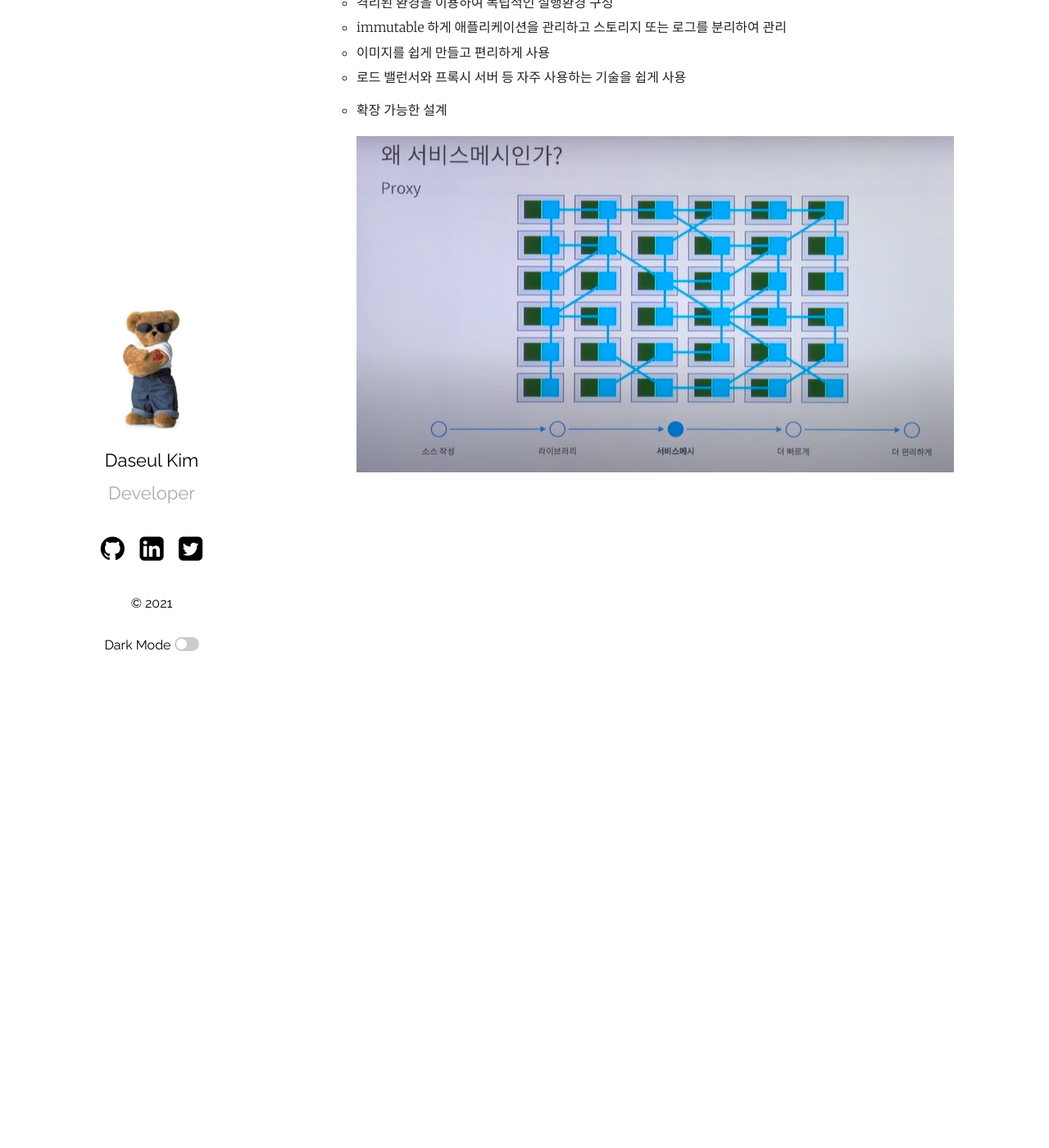
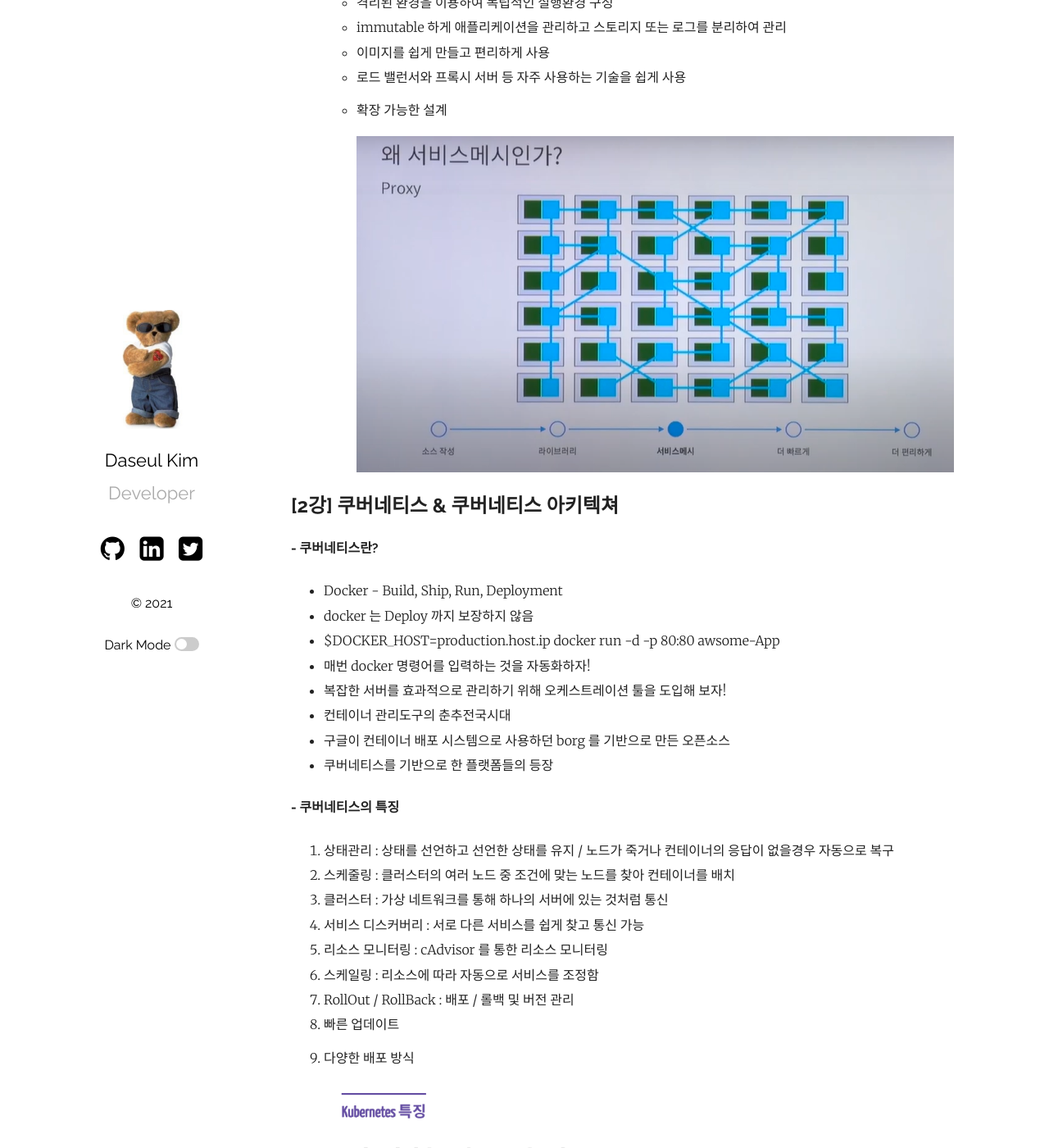
Before and after one commit to das101096/my-blog, a Jekyll site: the page built from _posts/2021-05-26-kubernetes.markdown, in a window 1280 px wide and 1400 px high, scrolled down 6349 px. Shown: the whole window at 82% size. Built offline with Jekyll 4.4.1, drawn with Linux system fonts in a browser that asks for light colours; some of the changed text lies outside the part shown.

Commit message:
kuber3 commit

```diff
--- a/_posts/2021-05-26-kubernates.markdown
+++ b/_posts/2021-05-26-kubernetes.markdown
@@ -145,7 +145,7 @@ T아카데미 - 컨테이너 오케스트레이션 쿠버네티스 살펴보기
       * docker swarm
           - 호스트 os에 Agent만 설치하면 간단하게 작동하고 빠름
           - 단순한 구조에서 효과적임
-      * **<span style="color:red">kubernates</span>**
+      * **<span style="color:red">kubernetes</span>**
           - 구글에서 개발한 컨테이너 배포 확장 운영 도구
           - 표준
           - 대규모에 적함
@@ -176,3 +176,85 @@ T아카데미 - 컨테이너 오케스트레이션 쿠버네티스 살펴보기
       * 확장 가능한 설계
 
         <img data-action="zoom" src='{{ "/image/72.PNG" | relative_url }}' alt='absolute'>
+
+## [2강] 쿠버네티스 & 쿠버네티스 아키텍쳐
+
+#### - **쿠버네티스란?**
+  - Docker - Build, Ship, Run, Deployment
+  - docker 는 Deploy 까지 보장하지 않음
+  - $DOCKER_HOST=production.host.ip docker run -d -p 80:80 awsome-App
+  - 매번 docker 명령어를 입력하는 것을 자동화하자!
+  - 복잡한 서버를 효과적으로 관리하기 위해 오케스트레이션 툴을 도입해 보자!
+  - 컨테이너 관리도구의 춘추전국시대
+  - 구글이 컨테이너 배포 시스템으로 사용하던 borg 를 기반으로 만든 오픈소스
+  - 쿠버네티스를 기반으로 한 플랫폼들의 등장
+
+#### - **쿠버네티스의 특징**
+  1. 상태관리 : 상태를 선언하고 선언한 상태를 유지 / 노드가 죽거나 컨테이너의 응답이 없을경우 자동으로 복구
+  2. 스케줄링 : 클러스터의 여러 노드 중 조건에 맞는 노드를 찾아 컨테이너를 배치
+  3. 클러스터 : 가상 네트워크를 통해 하나의 서버에 있는 것처럼 통신
+  4. 서비스 디스커버리 : 서로 다른 서비스를 쉽게 찾고 통신 가능
+  5. 리소스 모니터링 : cAdvisor 를 통한 리소스 모니터링
+  6. 스케일링 : 리소스에 따라 자동으로 서비스를 조정함
+  7. RollOut / RollBack : 배포 / 롤백 및 버전 관리
+  8. 빠른 업데이트
+  9. 다양한 배포 방식
+
+      <img data-action="zoom" src='{{ "/image/73.PNG" | relative_url }}' alt='absolute'>
+
+        * DAEMON SET : 모든 노드에 꼭 하나씩 띄우고 싶을 경우, EX 모든서버 모니터링
+        * REPLICA SET : 갯수 제어, EX 3대를 띄우고 싶음
+        * STATEFUL SETS : 순서를 지정하고 싶을 경우
+        * JOB
+        * REPLICATION CONTROLLER  : 현재 사용 x
+
+  10. Ingress 설정 : 도메인, ip, port 도메인과 path를 지정하면 자동으로 인지
+  11. namespace & label
+  12. RBAC : 누가 어떤권한을 가지고 있을지 제어 (누가 - user, 어떻게? - pod)
+  13. 다양한 환경 지원
+
+#### - **기본 개념**
+
+  <img data-action="zoom" src='{{ "/image/74.PNG" | relative_url }}' alt='absolute'>
+
+  - pod
+      * 컨테이너를 한번 더 감싼 개념을 pod 이라고 함
+      * 하나의 팟에 여러 컨테이너가 들어가면 서로 통신 가능
+
+        <img data-action="zoom" src='{{ "/image/75.PNG" | relative_url }}' alt='absolute'>
+
+  -  ReplicaSet
+      * replicas 라는 옵션으로 갯수 지정
+
+        <img data-action="zoom" src='{{ "/image/76.PNG" | relative_url }}' alt='absolute'>
+
+  - 상태를 어떻게 관리할까 ? Object Spec - YAML
+      * 나는 XX 라는 이름의 팟을 갖고싶다.
+        그 안에는 N개의 XX 라는 이름을 가진 컨테이너가 있고 XX 이미지를 사용합니다.
+      * desired state
+
+  - **<span style="color:red">원하는 상태 (desired state)를 다양한 오브젝트에 라벨을 붙여 정의(yaml) 하고 API 서버에 전달한다.</span>**
+
+  - Architecture
+
+      <img data-action="zoom" src='{{ "/image/77.PNG" | relative_url }}' alt='absolute'>
+
+      * Master : 마스터 서버는 다양한 모듈이 확장성을 고려하여 기능별로 쪼개져 있는 것이 특징, 관리자만 접속할 수 있도록 보안 설정을 해야 하고 마스터서버가 죽으면 클러스터를 관리할 수 없기 때문에 보통 3대를 구성하여 안정성을 높인다.
+      * Node : 노드 서버는 마스터서버와 통신하면서 필요한 Pod를 생성하고 네트워크와 볼륨을 설정
+      * kubectl : 명령 도구
+
+      <img data-action="zoom" src='{{ "/image/78.PNG" | relative_url }}' alt='absolute'>
+
+      * API Server 운영자 및 내부 노드와 통신하기 위한 인터페이스 /HTTP(S) RestAPI 로 노출되어 있고 모든 명령은 여기로 통한다.
+      * Controller Mnager 다양한 컨트롤러 (복제,배포,상태,크론,,) 을 관리하고 API Server와 통신하여 작업을 수행
+      * Scheduler 서비스를 리소스 상황에 맞게 적절한 노드에 배치
+      * etcd 가볍고 빠른 분산형 key-value 저장소 / 설정 및 상태 저장
+
+      <img data-action="zoom" src='{{ "/image/79.PNG" | relative_url }}' alt='absolute'>
+
+      * 실제 서비스 (컨테이너) 가 실행되는 서버, 마스터의 Api server 와 통신하며 서비스를 생성, 상태관리
+      * kubelet 서비스를 실행 중지하고 상태를 체크하여 계속해서 살아있는 상태로 관리
+      * proxy 네트워크 프록시와 로드 발란서 역할 cretes a iptable rule..
+      * Docker(containerd 또는 rkt 또는 Hyper) 도커 뿐만 아니라 다양한 컨테이너 엔진 지원
+
+      <img data-action="zoom" src='{{ "/image/80.PNG" | relative_url }}' alt='absolute'>
```
Also changed, not shown: image/73.PNG (added), image/74.PNG (added), image/75.PNG (added), image/76.PNG (added), image/77.PNG (added), image/78.PNG (added), image/79.PNG (added), image/80.PNG (added).
